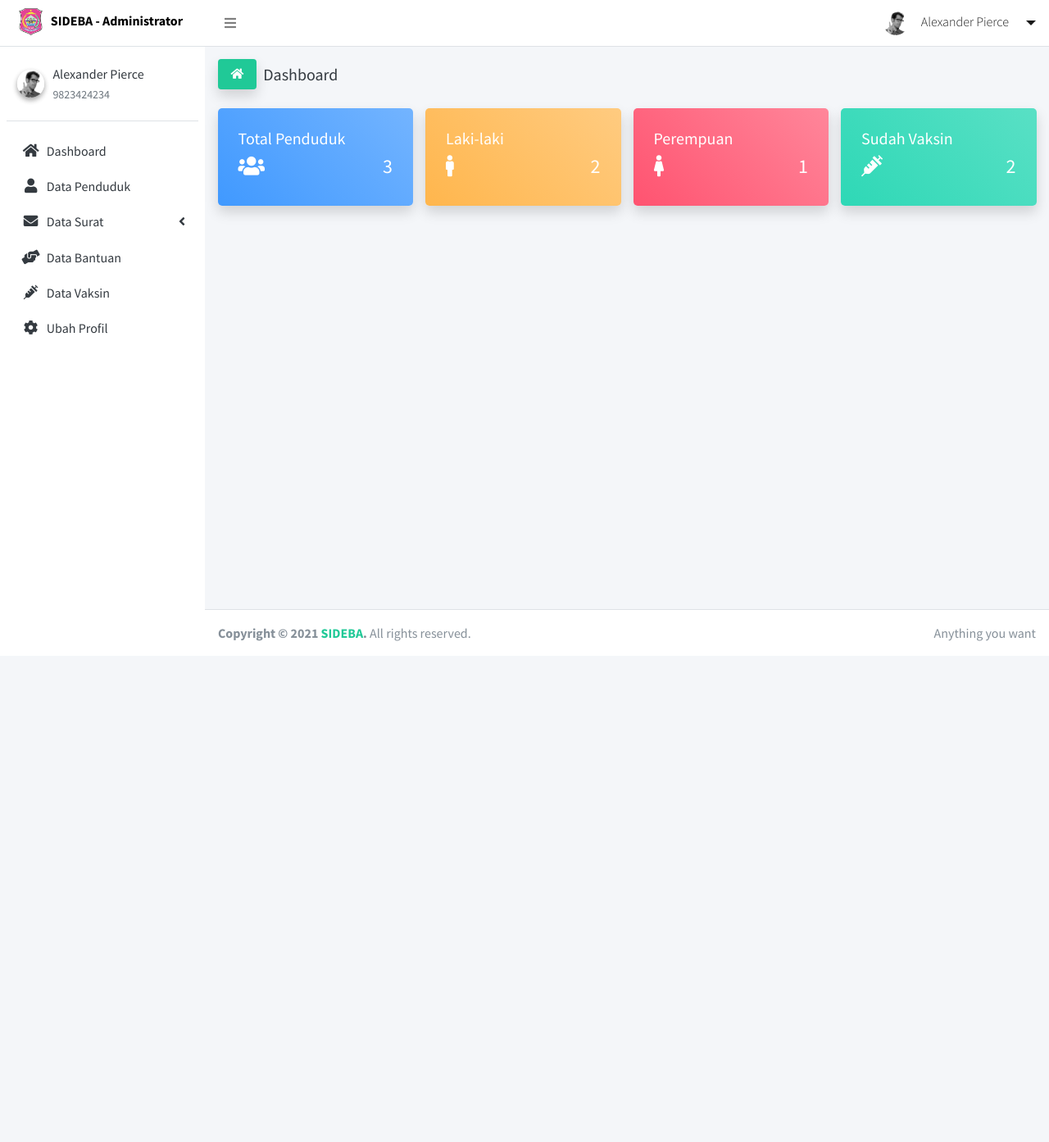
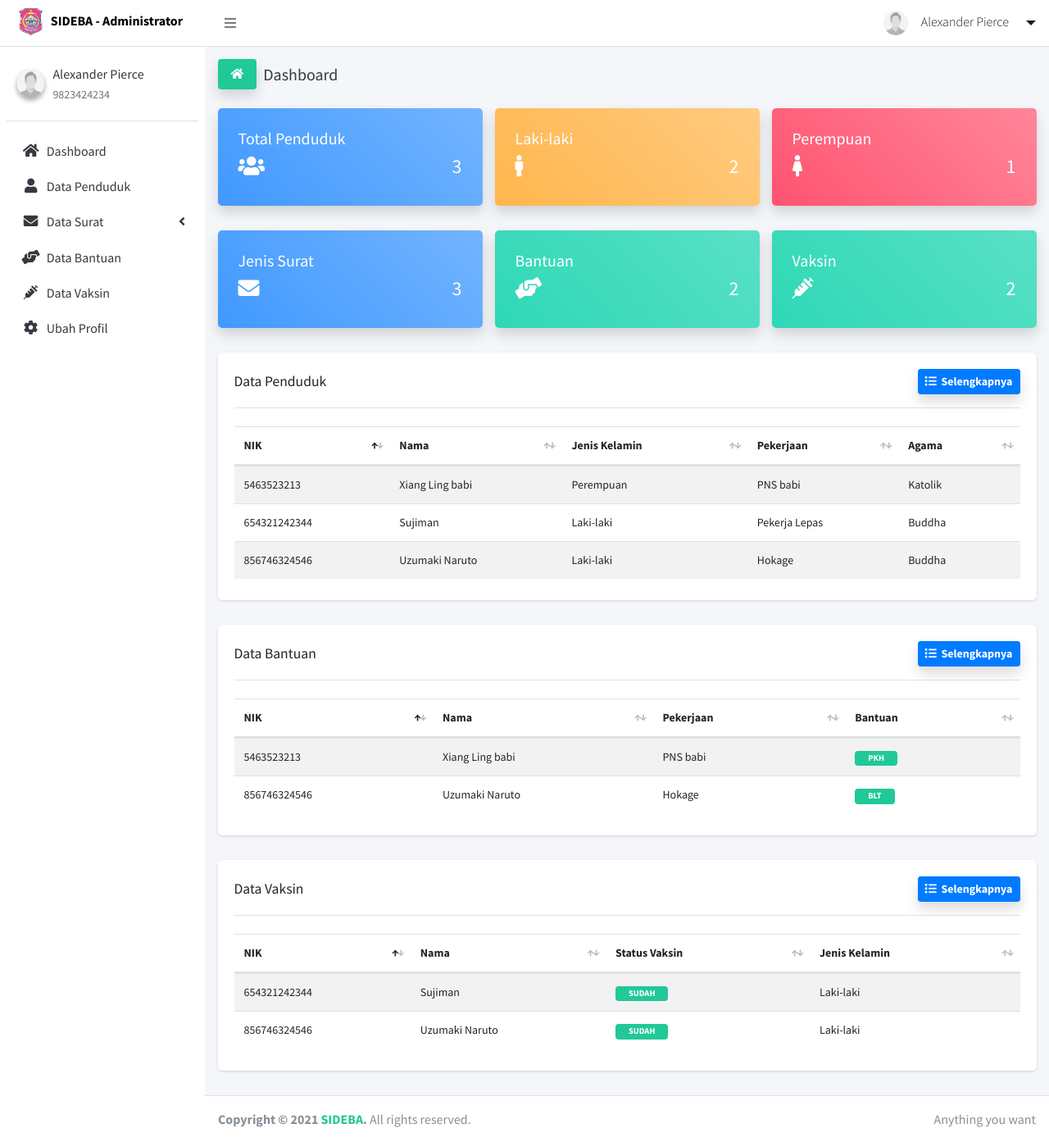
Before and after one commit to wayosu/sideba-webapp, a PHP site: page /sideba-webapp/admin in a window 1280 px wide. Shown: the whole page at 82% size. Before the commit the page ends 782 px from the top, so only its background shows below. Run offline with PHP 8.4, Linux system fonts and the light colour scheme; data comes from the database, SQL or seed files in the repository; some libraries are stand-ins or nearby versions.

Commit message:
update all

```diff
--- a/app/function/admin/bantuan/function.php
+++ b/app/function/admin/bantuan/function.php
@@ -280,6 +280,7 @@ function read($base_url, $mysqli)
         </div>
         <!-- /.modal -->
 <?php
+    $no++;
     }
 }
 
--- a/app/function/admin/function.php
+++ b/app/function/admin/function.php
@@ -25,6 +25,14 @@ function perempuan($mysqli)
     return $total;
 }
 
+function bantuan($mysqli)
+{
+    $result = $mysqli->query("SELECT * FROM bantuan");
+    $total = mysqli_num_rows($result);
+
+    return $total;
+}
+
 function vaksin($mysqli)
 {
     $result = $mysqli->query("SELECT * FROM user WHERE vaksin=1");
@@ -32,3 +40,49 @@ function vaksin($mysqli)
 
     return $total;
 }
+
+function show_penduduk($mysqli)
+{
+    $result = $mysqli->query("SELECT * FROM user ORDER BY id DESC LIMIT 5");
+    while ($row = $result->fetch_assoc()) {
+        echo "
+            <tr>
+                <td>$row[nik]</td>
+                <td>$row[nama]</td>
+                <td>$row[jk]</td>
+                <td>$row[pekerjaan]</td>
+                <td>$row[agama]</td>
+            </tr>
+        ";
+    }
+}
+
+function show_bantuan($mysqli)
+{
+    $result = $mysqli->query("SELECT * FROM bantuan JOIN user ON bantuan.nik = user.nik ORDER BY bantuan.id DESC LIMIT 5");
+    while ($row = $result->fetch_assoc()) {
+        echo "
+            <tr>
+                <td>$row[nik]</td>
+                <td>$row[nama]</td>
+                <td>$row[pekerjaan]</td>
+                <td><span class='badge py-1 px-3 bg-teal'>$row[jenis_bantuan]</span></td>
+            </tr>
+        ";
+    }
+}
+
+function show_vaksin($mysqli)
+{
+    $result = $mysqli->query("SELECT * FROM user WHERE vaksin=1 ORDER BY id DESC");
+    while ($row = $result->fetch_assoc()) {
+        echo "
+            <tr>
+                <td>$row[nik]</td>
+                <td>$row[nama]</td>
+                <td><span class='badge py-1 px-3 bg-teal'>SUDAH</span></td>
+                <td>$row[jk]</td>
+            </tr>
+        ";
+    }
+}
--- a/views/layout/admin/footer.php
+++ b/views/layout/admin/footer.php
@@ -34,6 +34,16 @@
          "autoWidth": false,
      });
 
+     $('.example2').DataTable({
+      "paging": false,
+      "lengthChange": false,
+      "searching": false,
+      "ordering": true,
+      "info": false,
+      "autoWidth": false,
+      "responsive": true,
+    });
+
      //Initialize Select2 Elements
      $('.select2').select2()
 
--- a/views/layout/admin/navbar.php
+++ b/views/layout/admin/navbar.php
@@ -11,7 +11,7 @@
     <ul class="navbar-nav ml-auto">
         <li class="nav-item dropdown">
             <a class="navbar-brand dropdown-toggle d-flex align-items-center" data-toggle="dropdown" href="#">
-                <img src="<?= $base_url; ?>assets/bootstrap/dist/img/user2-160x160.jpg" alt="image" class="rounded-circle" width="30">
+                <img src="<?= $base_url; ?>assets/bootstrap/dist/img/dummy.jpg" alt="image" class="rounded-circle" width="30">
                 <p class="mb-1 mx-3 text-black font-weight-lighter text-md d-none d-md-block">Alexander Pierce</p>
             </a>
             <div class="dropdown-menu dropdown-menu-right">
--- a/views/layout/admin/sidebar.php
+++ b/views/layout/admin/sidebar.php
@@ -10,7 +10,7 @@
     <div class="sidebar">
         <div class="user-panel mt-3 pb-3 mb-3 d-flex align-items-center">
             <div class="image">
-                <img src="<?= $base_url; ?>assets/bootstrap/dist/img/user2-160x160.jpg" class="img-circle elevation-2" alt="User Image">
+                <img src="<?= $base_url; ?>assets/bootstrap/dist/img/dummy.jpg" class="img-circle elevation-2" alt="User Image">
             </div>
             <div class="info">
                 <a href="#" class="d-block">Alexander Pierce</a>
--- a/views/page/admin/index.php
+++ b/views/page/admin/index.php
@@ -22,7 +22,7 @@
 <div class="content">
     <div class="container-fluid">
         <div class="row">
-            <div class="col-md-4 col-xl-3">
+            <div class="col-md-4 col-xl-4">
                 <div class="card bg-c-blue order-card shadow">
                     <div class="card-block">
                         <h5 class="m-b-20">Total Penduduk</h5>
@@ -30,7 +30,7 @@
                     </div>
                 </div>
             </div>
-            <div class="col-md-4 col-xl-3">
+            <div class="col-md-4 col-xl-4">
                 <div class="card bg-c-yellow order-card shadow">
                     <div class="card-block">
                         <h5 class="m-b-20">Laki-laki</h5>
@@ -38,7 +38,7 @@
                     </div>
                 </div>
             </div>
-            <div class="col-md-4 col-xl-3">
+            <div class="col-md-4 col-xl-4">
                 <div class="card bg-c-pink order-card shadow">
                     <div class="card-block">
                         <h5 class="m-b-20">Perempuan</h5>
@@ -46,11 +46,103 @@
                     </div>
                 </div>
             </div>
-            <div class="col-md-4 col-xl-3">
+            <div class="col-md-4 col-xl-4">
+                <div class="card bg-c-blue order-card shadow">
+                    <div class="card-block">
+                        <h5 class="m-b-20">Jenis Surat</h5>
+                        <h4 class="text-right"><i class="fa fa-envelope f-left"></i><span>3</span></h4>
+                    </div>
+                </div>
+            </div>
+            <div class="col-md-4 col-xl-4">
                 <div class="card bg-c-green order-card shadow">
                     <div class="card-block">
-                        <h5 class="m-b-20">Sudah Vaksin</h5>
+                        <h5 class="m-b-20">Bantuan</h5>
+                        <h4 class="text-right"><i class="fa fa-hands-helping f-left"></i><span><?= bantuan($mysqli); ?></span></h4>
+                    </div>
+                </div>
+            </div>
+            <div class="col-md-4 col-xl-4">
+                <div class="card bg-c-green order-card shadow">
+                    <div class="card-block">
+                        <h5 class="m-b-20">Vaksin</h5>
                         <h4 class="text-right"><i class="fa fa-syringe f-left"></i><span><?= vaksin($mysqli); ?></span></h4>
+                    </div>
+                </div>
+            </div>
+        </div>
+
+        <div class="row">
+            <div class="col-md-12">
+                <div class="card">
+                    <div class="card-body">
+                        <div class="d-flex align-items-center justify-content-between">
+                            <h4 class="card-title">Data Penduduk</h4>
+                            <a href="<?= $base_url; ?>admin/penduduk" class="btn btn-sm btn-primary font-weight-bold shadow"><i class="fas fa-list"></i> &nbsp;Selengkapnya</a>
+                        </div>
+                        <div class="border-bottom my-3"></div>
+                        <table class="table example2 table-striped text-sm">
+                            <thead>
+                                <tr>
+                                    <th>NIK</th>
+                                    <th>Nama</th>
+                                    <th>Jenis Kelamin</th>
+                                    <th>Pekerjaan</th>
+                                    <th>Agama</th>
+                                </tr>
+                            </thead>
+                            <tbody>
+                                <?php show_penduduk($mysqli); ?>
+                            </tbody>
+                        </table>
+                    </div>
+                </div>
+            </div>
+            <div class="col-md-12">
+                <div class="card">
+                    <div class="card-body">
+                        <div class="d-flex align-items-center justify-content-between">
+                            <h4 class="card-title">Data Bantuan</h4>
+                            <a href="<?= $base_url; ?>admin/bantuan" class="btn btn-sm btn-primary font-weight-bold shadow"><i class="fas fa-list"></i> &nbsp;Selengkapnya</a>
+                        </div>
+                        <div class="border-bottom my-3"></div>
+                        <table class="table example2 table-striped text-sm">
+                            <thead>
+                                <tr>
+                                    <th>NIK</th>
+                                    <th>Nama</th>
+                                    <th>Pekerjaan</th>
+                                    <th>Bantuan</th>
+                                </tr>
+                            </thead>
+                            <tbody>
+                                <?php show_bantuan($mysqli); ?>
+                            </tbody>
+                        </table>
+                    </div>
+                </div>
+            </div>
+            <div class="col-md-12">
+                <div class="card">
+                    <div class="card-body">
+                        <div class="d-flex align-items-center justify-content-between">
+                            <h4 class="card-title">Data Vaksin</h4>
+                            <a href="<?= $base_url; ?>admin/vaksin" class="btn btn-sm btn-primary font-weight-bold shadow"><i class="fas fa-list"></i> &nbsp;Selengkapnya</a>
+                        </div>
+                        <div class="border-bottom my-3"></div>
+                        <table class="table example2 table-striped text-sm">
+                            <thead>
+                                <tr>
+                                    <th>NIK</th>
+                                    <th>Nama</th>
+                                    <th>Status Vaksin</th>
+                                    <th>Jenis Kelamin</th>
+                                </tr>
+                            </thead>
+                            <tbody>
+                                <?php show_vaksin($mysqli); ?>
+                            </tbody>
+                        </table>
                     </div>
                 </div>
             </div>
```
Also changed, not shown: fileacces.txt (added, +20 -0 lines), user.php (added, +21 -0 lines), .htaccess, assets/bootstrap/dist/img/dummy.jpg (added), assets/bootstrap/dist/img/user2-160x160-backup.jpg (renamed from assets/bootstrap/dist/img/user2-160x160.jpg), views/page/user_backup/form_surat_keterangan_kelakuan_baik.php (added), views/page/user_backup/form_surat_keterangan_tidak_mampu.php (added), views/page/user_backup/form_surat_keterangan_usaha.php (added), views/page/user_backup/index.php (renamed from views/page/user/index.php), views/page/user_backup/layanan.php (renamed from views/page/user/layanan.php), views/page/user_backup/layanan_umum.php (renamed from views/page/user/layanan_umum.php), views/page/user_backup/surat/template._surat_keterangan_usaha.html (renamed from views/page/user/surat/template._surat_keterangan_usaha.html).
